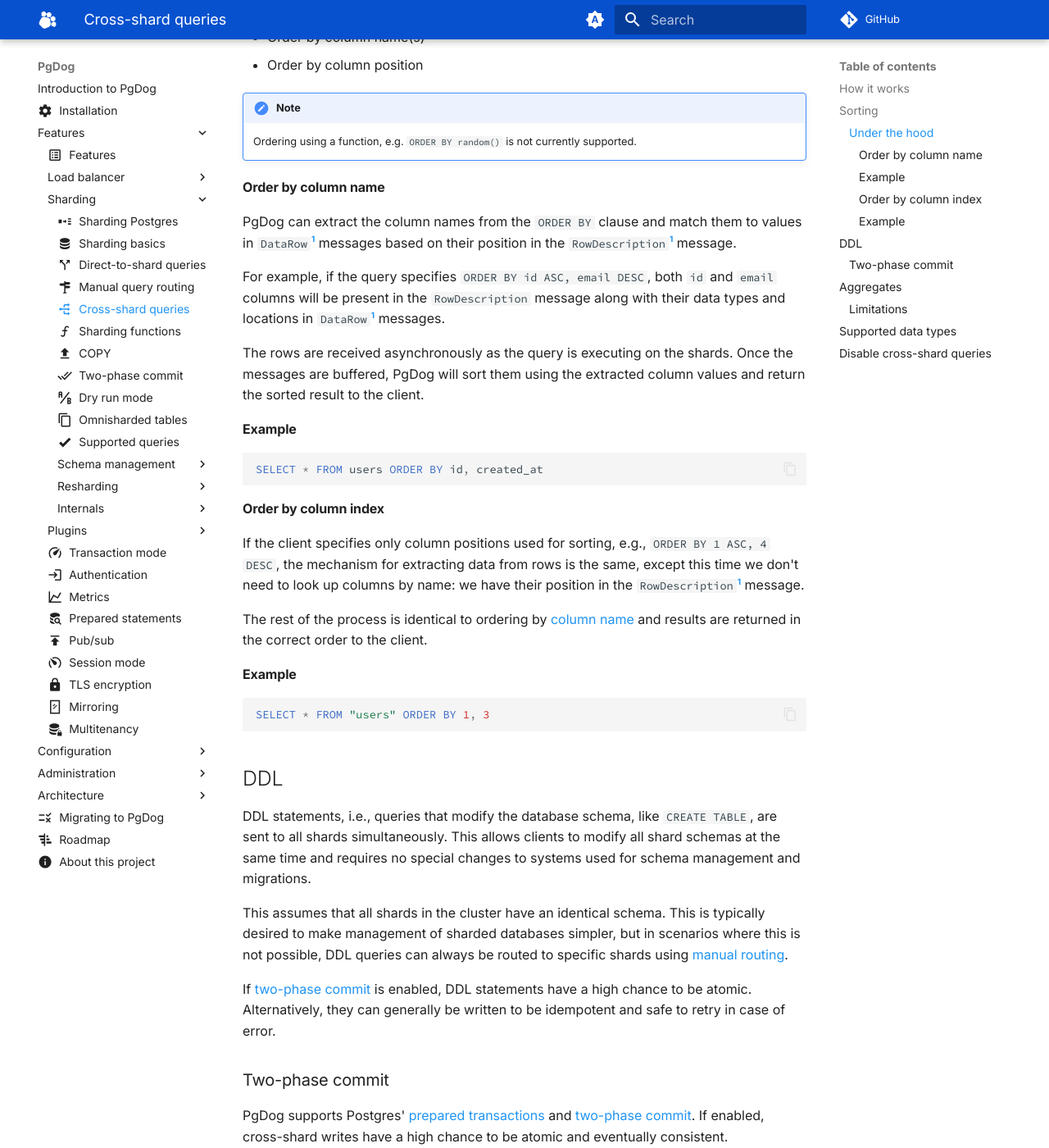
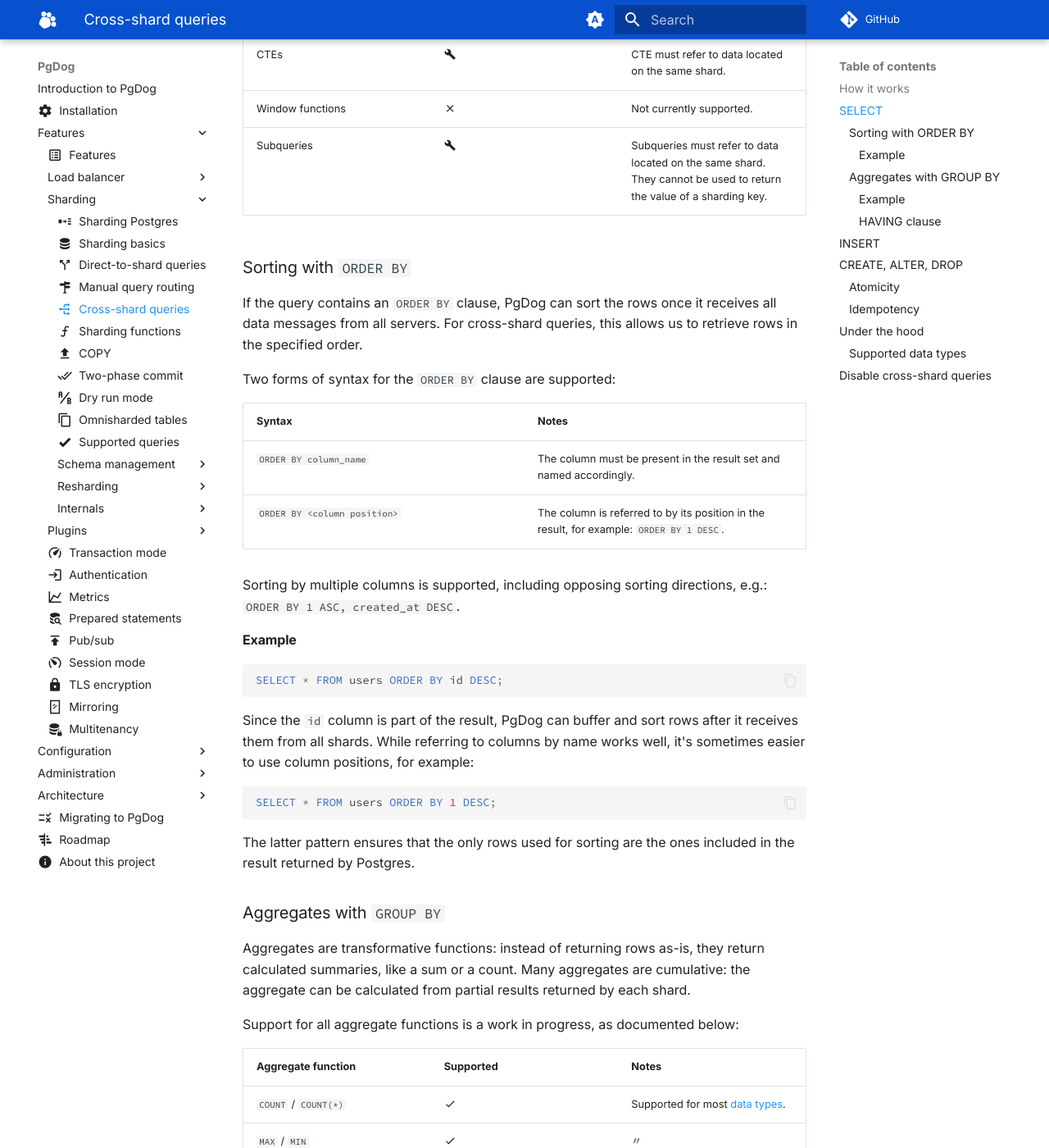
Before and after one commit to pgdogdev/docs, an MkDocs documentation site: the page built from docs/features/sharding/cross-shard.md, in a window 1280 px wide and 1400 px high, scrolled down 1519 px. Shown: the whole window at 82% size. Built offline with MkDocs 1.6.1 and Material for MkDocs 9.7.7, drawn with Linux system fonts in a browser that asks for light colours; comment, search, counter and statistics services are not loaded; some of the changed text lies outside the part shown.

Commit message:
Cross-shard docs (#18)

````diff
--- a/docs/features/sharding/cross-shard.md
+++ b/docs/features/sharding/cross-shard.md
@@ -3,123 +3,166 @@
 ---
 # Cross-shard queries
 
-If a client can't or chooses not to provide a sharding key, PgDog can route the query to all shards and combine the results automatically. To the client, this looks like the query executed against a single database.
+If a client can't or doesn't specify a sharding key in the query, PgDog will send that query to all shards in parallel, and combine the results automatically. To the client, this looks like the query was executed by a single database.
 
 <center style="margin-top: 2rem;">
-    <img src="/images/cross-shard.png" width="65%" alt="Cross-shard queries" />
+    <img src="/images/cross-shard.png" width="95%" alt="Cross-shard queries" />
 </center>
 
 ## How it works
 
-Since PgDog speaks the Postgres protocol, it can connect to multiple database servers and collect `DataRow`[^1] messages as they are being sent by each server. Once all servers finish
-executing the query, PgDog processes the result and sends it to the client as if all messages came from one server.
+PgDog understands the Postgres protocol and query language. It can connect to multiple database servers, send the query to all of them, and collect [`DataRow`](#under-the-hood) messages, as they are returned by each connection.
 
-While this works for simple queries, others that involve sorting or aggregation are more complex and require special handling.
+Once all servers finish executing the request, PgDog processes the result, performs any requested sorting, aggregation or row disambiguation, and sends the complete result back to the client, as if all rows came from one database server.
 
-## Sorting
+Just like with [direct-to-shard](query-routing.md) queries, each SQL command is handled differently, as documented below.
 
-If the client requests results to be ordered by one or more columns, PgDog can interpret this request and perform the sorting once it receives all data messages from all servers. For queries that span multiple shards, this feature allows you to retrieve results in the correct order. For example:
+## SELECT
 
-```postgresql
-SELECT * FROM users WHERE admin IS true
-ORDER BY id DESC;
-```
+Cross-shard read queries are executed by all shards concurrently, which makes PgDog an efficient scatter/gather engine, with data nodes powered by PostgreSQL.
 
-This query doesn't specify a sharding key, so PgDog will send it to all shards in parallel. Once all shards receive the query, they will filter data from their respective `users` table and send the results ordered by the `id` column.
+The SQL language allows for powerful data filtration and manipulation. While we aim to support most operations, currently, support for most cross-shard operations is limited, as documented below.
 
-PgDog will receive rows from all shards at the same time. However, Postgres is not aware of other shards in the system so the overall sorting order will be wrong. PgDog will collect all rows and sort them by the `id` column before sending the results over to the client.
+| Operation | Supported | Limitations |
+|-|-|-|
+| Simple `SELECT` | :material-check: | None. |
+| `ORDER BY` | :material-check: | Target columns must be part of the tuples returned by the query. |
+| `DISTINCT` / `DISTINCT BY`| :material-check: | 〃 |
+| `GROUP BY` | :material-wrench: | Limited to cumulative functions only and columns returned by the query. `HAVING` clause not handled yet. |
+| CTEs | :material-wrench: | CTE must refer to data located on the same shard. |
+| Window functions | :material-close: | Not currently supported. |
+| Subqueries | :material-wrench: | Subqueries must refer to data located on the same shard. They cannot be used to return the value of a sharding key. |
 
-### Under the hood
+### Sorting with `ORDER BY`
 
-The SQL syntax provides many ways to specify ordering. Currently, PgDog supports 2 formats:
+If the query contains an `ORDER BY` clause, PgDog can sort the rows once it receives all data messages from all servers. For cross-shard queries, this allows us to retrieve rows in the specified order.
 
-* Order by column name(s)
-* Order by column position
+Two forms of syntax for the `ORDER BY` clause are supported:
 
-!!! note
-    Ordering using a function, e.g. `ORDER BY random()` is not currently supported.
+| Syntax | Notes |
+|-|-|
+| `ORDER BY column_name` | The column must be present in the result set and named accordingly. |
+| `ORDER BY <column position>` | The column is referred to by its position in the result, for example: `ORDER BY 1 DESC`. |
 
-#### Order by column name
-
-PgDog can extract the column names from the `ORDER BY` clause and match them
-to values in `DataRow`[^1] messages based on their position in the `RowDescription`[^1] message.
-
-For example, if the query specifies `ORDER BY id ASC, email DESC`, both `id` and `email` columns will be present in the `RowDescription` message along with their data types and locations in `DataRow`[^1] messages.
-
-The rows are received asynchronously as the query is executing on the shards. Once the messages are buffered, PgDog will sort them using the extracted column values and return the sorted result to the client.
+Sorting by multiple columns is supported, including opposing sorting directions, e.g.: `ORDER BY 1 ASC, created_at DESC`.
 
 #### Example
 
 ```postgresql
-SELECT * FROM users ORDER BY id, created_at
+SELECT * FROM users ORDER BY id DESC;
 ```
 
-#### Order by column index
+Since the `id` column is part of the result, PgDog can buffer and sort rows after it receives them from all shards. While referring to columns by name works well, it's sometimes easier to use column positions, for example:
 
-If the client specifies only column positions used for sorting, e.g., `ORDER BY 1 ASC, 4 DESC`, the mechanism for extracting data from rows is the same, except this time we don't need to look up columns by name: we have their position in the `RowDescription`[^1] message.
+```postgresql
+SELECT * FROM users ORDER BY 1 DESC;
+```
 
-The rest of the process is identical to ordering by [column name](#order-by-column-name) and results are returned in the correct order to the client.
+The latter pattern ensures that the only rows used for sorting are the ones included in the result returned by Postgres.
+
+### Aggregates with `GROUP BY`
+
+Aggregates are transformative functions: instead of returning rows as-is, they return calculated summaries, like a sum or a count. Many aggregates are cumulative: the aggregate can be calculated from partial results returned by each shard.
+
+Support for all aggregate functions is a work in progress, as documented below:
+
+| Aggregate function | Supported | Notes |
+|-|-|-|
+| `COUNT` / `COUNT(*)` | :material-check: | Supported for most [data types](#supported-data-types). |
+| `MAX` / `MIN` | :material-check: | 〃 |
+| `SUM` | :material-check: | 〃 |
+| `AVG` | :material-close: | Requires the query to be rewritten to return both `AVG` and `COUNT`. |
+| `percentile_disc` / `percentile_cont` | :material-close: | Very expensive to calculate on large results. |
+| `*_agg` | :material-close: | Not currently supported. |
+| `json_*` | :material-close: | 〃 |
+| Statistics, like `stddev`, `variance`, etc. | :material-close: | 〃 |
 
 #### Example
 
+Aggregate functions can be combined with cross-shard sorting, for example:
+
 ```postgresql
-SELECT * FROM "users" ORDER BY 1, 3
+SELECT COUNT(*), is_admin
+FROM users
+GROUP BY 2
+ORDER BY 1 DESC
 ```
 
-[^1]: [PostgreSQL message formats](https://www.postgresql.org/docs/12/protocol-message-formats.html)
+#### `HAVING` clause
 
-## DDL
+The `HAVING` clause is not currently supported.
 
-DDL statements, i.e., queries that modify the database schema, like `CREATE TABLE`, are sent to all shards simultaneously. This allows clients to modify all shard schemas at the same time and requires no special changes to systems used for schema management and migrations.
+## INSERT
 
-This assumes that all shards in the cluster have an identical schema. This is typically desired to make management of sharded databases simpler, but in scenarios where this is not possible, DDL queries can always be routed to specific shards using [manual routing](manual-routing.md).
+If the `INSERT` statement specifies the sharding key, it's [routed directly](query-routing.md#insert) to one of the shards. Otherwise, it becomes a cross-shard statement.
 
-If [two-phase commit](2pc.md) is enabled, DDL statements have a high chance to be atomic. Alternatively, they can generally be written to be idempotent and safe to retry in case of error.
+Cross-shard `INSERT` statements are handled in two distinct ways, depending on what they do. For `INSERT` statements into unsharded (also called [omnisharded](omnishards.md)) tables, the statement is sent to all shards concurrently. This ensures the data is identical on all shards, as desired.
 
-### Two-phase commit
+If the `INSERT` is creating a row in a sharded table, but the primary key is [database-generated](schema_management/primary_keys.md) _and_ used for sharding that table, the statement is sent to only one of the shards, using the round robin algorithm.
 
-PgDog supports Postgres' [prepared transactions](https://www.postgresql.org/docs/current/sql-prepare-transaction.html) and [two-phase commit](2pc.md). If enabled, cross-shard writes have a high chance to be atomic and eventually consistent.
-
-
-## Aggregates
-
-PgDog has limited support for aggregate functions. Currently, the following functions are supported:
-
-* `min()`
-* `max()`
-* `count()` / `count(*)`
-* `sum()`
-
-Aggregates have to be executed over [supported](#supported-data-types) data types.
-
-### Limitations
-
-Not all aggregates can be calculated in a cross-shard query. For example, `avg()` requires both the sum and the count of all values, which a query result won't have. In this case, the query needs to be rewritten to include both values.
-
-Additionally, if using `GROUP BY`, the grouping column must be included in the result set. For example, the following aggregate currently won't work:
+For example:
 
 ```postgresql
-SELECT COUNT(*) FROM users
-GROUP BY email;
+INSERT INTO users (id, email) VALUES (DEFAULT, 'test@acme.com') RETURNING *;
 ```
 
-PgDog works at the network layer and can only see the data sent and received by Postgres. To perform this aggregate,
-we need to see the value for the `email` field. To make it work, the query should be rewritten to include the `email` column:
+Instead of creating one user per shard, which would cause duplicate entries, PgDog will let the database generate a _globally_ unique primary key and place it on one of the shards only. This ensures even data distribution across the entire database cluster.
 
+## CREATE, ALTER, DROP
+
+`CREATE`, `ALTER` and `DROP`, also known as **D**ata **D**efinition **L**anguage (DDL), are by design, cross-shard statements. When a client sends over a DDL command, PgDog will send it to all shards in parallel, ensuring the table, index, view and sequence definitions are identical across the database cluster.
+
+### Atomicity
+
+DDL statements should be atomic across all shards. This is to protect against a single shard failure to create a table or index, which could result in an inconsistent schema. PgDog can use [two-phase commit](2pc.md) to ensure this is the case, however that means that all DDL statements must be executed inside a transaction, for example:
 
 ```postgresql
-SELECT COUNT(*), email FROM users
-GROUP BY email;
+BEGIN;
+CREATE TABLE users (
+    id BIGSERIAL PRIMARY KEY,
+    email VARCHAR NOT NULL,
+    created_at TIMESTAMPTZ NOT NULL DEFAULT NOW()
+);
+COMMIT;
 ```
 
-!!! note
-    In the future, PgDog will be automatically rewriting queries to ensure
-    aggregates can be calculated transparently to the client. See our [roadmap](../../roadmap.md) for
-    more details.
+### Idempotency
 
-## Supported data types
+Some statements, like `CREATE INDEX CONCURRENTLY`, cannot run inside transactions. To make sure these are safely executed, you have two options: use [manual routing](manual-routing.md) and execute it on each shard individually, or write idempotent schema migrations, for example:
 
-Processing results in PgDog requires it to parse Postgres data types from the wire protocol. Postgres supports many data types and PgDog, currently, can only handle some of them. Clients can request results to be encoded in either `text` or `binary` encoding and supporting both requires special handling as well.
+```postgresql
+DROP INDEX IF EXISTS user_id_idx;
+CREATE INDEX CONCURRENTLY user_id_idx USING btree(user_id);
+```
+
+## Under the hood
+
+PgDog implements the PostgreSQL wire protocol, which is well documented and stable. The messages sent by Postgres clients and servers contain all the necessary information about data types, column names and executed statements, which PgDog can use to present multi-database results as a single stream of data.
+
+The following protocol messages are especially relevant:
+
+| Message | Description |
+|-|-|
+| `DataRow` | Each `DataRow` message contains one tuple, for each row returned by the query. |
+| `RowDescription` | This message has the column names and data types returned by the query. |
+| `CommandComplete` | Indicates that the query has finished returning results. PgDog uses it to start sorting and aggregation. |
+
+The protocol has two formats for encoding tuples: text and binary. Text format is equivalent to calling the `to_string()` method on native types, while binary encoding sends them in network-byte order. For example:
+
+=== "Data"
+    ```postgresql
+    SELECT 1::bigint, 2::integer, 'three'::VARCHAR;
+    ```
+=== "Encoding"
+    | Data type | Text | Binary |
+    |-|-|-|
+    | `BIGINT` | `"1"` | `00 00 00 00 00 00 00 01` |
+    | `INTEGER` | `"2"` | `00 00 00 02` |
+    | `VARCHAR` | `"three"` | `three` |
+
+Since PgDog needs to process rows before sending them to the client, we implemented parsing both formats for most data types, as documented below.
+
+### Supported data types
 
 | Data type | Sorting | Aggregation | Text format | Binary format |
 |-|-|-|-|-|
@@ -128,7 +171,7 @@
 | `SMALLINT` | :material-check-circle-outline: | :material-check-circle-outline:  | :material-check-circle-outline:  | :material-check-circle-outline:  |
 | `VARCHAR` | :material-check-circle-outline: | :material-check-circle-outline:  | :material-check-circle-outline:  | :material-check-circle-outline:  |
 | `TEXT` | :material-check-circle-outline: | :material-check-circle-outline: | :material-check-circle-outline:  | :material-check-circle-outline:  |
-| `NUMERIC` | :material-check-circle-outline: | :material-check-circle-outline: | :material-check-circle-outline:  | No |
+| `NUMERIC` | :material-check-circle-outline: | :material-check-circle-outline: | :material-check-circle-outline:  | :material-check-circle-outline: |
 | `REAL` | :material-check-circle-outline: | :material-check-circle-outline: | :material-check-circle-outline:  | :material-check-circle-outline:  |
 | `DOUBLE PRECISION` | :material-check-circle-outline: | :material-check-circle-outline: | :material-check-circle-outline:  | :material-check-circle-outline:  |
 | `INTERVAL` | :material-check-circle-outline: | :material-check-circle-outline:  | :material-check-circle-outline:  | No  |
@@ -137,16 +180,16 @@
 | `UUID` | :material-check-circle-outline: | :material-check-circle-outline:  | :material-check-circle-outline:  | :material-check-circle-outline: |
 | `VECTOR` | Only by L2 | :material-check-circle-outline: | :material-check-circle-outline:  | :material-check-circle-outline:  |
 
-!!! note
+!!! note "pgvector data types"
     `VECTOR` type doesn't have a fixed OID in Postgres because it comes from an extension (`pgvector`). We infer it from the `<->` operator used in the `ORDER BY` clause.
 
 ## Disable cross-shard queries
 
-Cross-shard queries can be disabled with a configuration setting:
+If you don't want PgDog to route cross-shard queries, e.g., because you're building a [multitenant](../multi-tenancy.md) system with no cross-tenant dependencies, cross-shard queries can be disabled with a configuration setting:
 
 ```toml
 [general]
 cross_shard_disabled = true
 ```
 
-If enabled and a query doesn't have a sharding key, PgDog will return an error instead. This is useful in [multitenant](../../features/multi-tenancy.md) deployments where you want to explicitly block access to data between customers.
+If this setting is set, and a query doesn't have a sharding key, instead of executing the query, PgDog will return an error to the client and abort the transaction.
````
Also changed, not shown: docs/features/sharding/query-routing.md (+3 -3 lines), docs/images/cross-shard-2.png (added), docs/images/cross-shard.png.
